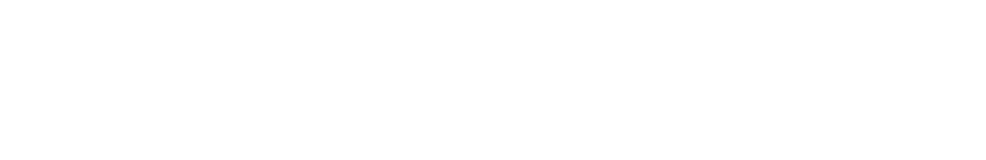
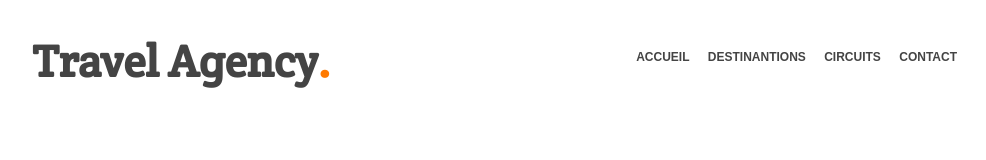
Before and after one commit to Antranig1/SiteVitrine, a plain HTML site: page index.html in a window 1280 px wide. Shown: the whole page, without its empty margins (138-1124 px from the left). Drawn offline with Linux system fonts and the light colour scheme.

Commit message:
Add Header

```diff
--- a/index.html
+++ b/index.html
@@ -5,14 +5,39 @@
     <meta http-equiv="X-UA-Compatible" content="IE=edge" />
     <meta name="viewport" content="width=device-width, initial-scale=1.0" />
     <link rel="stylesheet" href="style.css" />
+    <link
+      href="https://fonts.googleapis.com/css?family=Crete Round"
+      rel="stylesheet"
+    />
     <title>Travel Agency</title>
   </head>
   <body>
-    <head> </head>
-    <section id="main-image"></section>
-    <section id="steps"></section>
-    <section id="possibilities"></section>
-    <section id="contact"></section>
+    <header>
+      <div class="wrapper">
+        <h1>Travel Agency<span class="orange">.</span></h1>
+        <nav>
+          <ul>
+            <li><a href="#main-image">Accueil</a></li>
+            <li><a href="#steps">Destinantions</a></li>
+            <li><a href="#possibilities">Circuits</a></li>
+            <li><a href="#contact">Contact</a></li>
+          </ul>
+        </nav>
+      </div>
+    </header>
+
+    <section id="main-image">
+      <div class="wrapper"></div>
+    </section>
+    <section id="steps">
+      <div class="wrapper"></div>
+    </section>
+    <section id="possibilities">
+      <div class="wrapper"></div>
+    </section>
+    <section id="contact">
+      <div class="wrapper"></div>
+    </section>
     <footer></footer>
   </body>
 </html>
--- a/style.css
+++ b/style.css
@@ -0,0 +1,60 @@
+/* GENERAL */
+* {
+  margin: 0;
+  padding: 0;
+}
+
+.orange {
+  color: #ff7a00;
+}
+
+h1 {
+  font-family: 'crete Round';
+  font-size: 45px;
+  color: #444;
+}
+a {
+  text-decoration: none;
+  color: #444;
+}
+
+ul {
+  list-style: none;
+}
+
+body {
+  font-family: Arial, sans-serif;
+  font-size: 12px;
+}
+
+.wrapper {
+  width: 940px;
+  margin: 0 auto;
+  padding: 0 10px;
+}
+
+/* HEADER */
+
+h1 {
+  height: 120px;
+}
+
+header h1 {
+  float: left;
+  margin-top: 32px;
+}
+
+header nav {
+  margin-top: 50px;
+  float: right;
+}
+
+nav ul li {
+  display: inline-block;
+  margin-right: 15px;
+}
+
+nav ul li a {
+  text-transform: uppercase;
+  font-weight: bold;
+}
```
